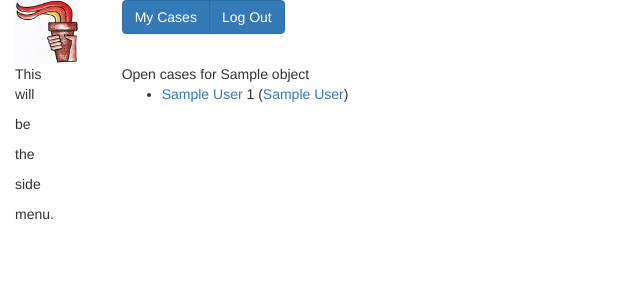
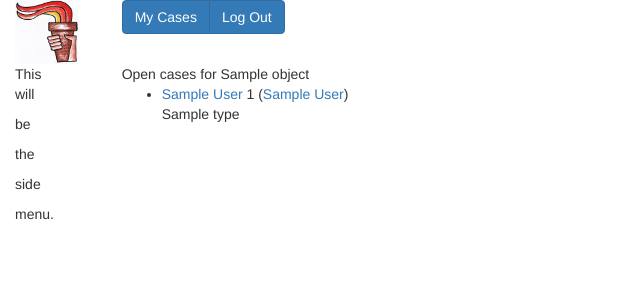
Before and after one commit to wypython/caseworkclub, a Django app: template caseworkclub/templates/caseworkclub/association_detail.html in a window 1280 px wide. Shown: the top 300 px of the page, without its empty margins (0-640 px from the left). Run offline with Django 3.2, Linux system fonts and the light colour scheme; the template is opened without the code that fills it: most values are stand-ins (such as "Sample title", 1, 10 or a date in 2020); some libraries are stand-ins or nearby versions.

Commit message:
Changed association template to add casework types to it.

```diff
--- a/caseworkclub/templates/caseworkclub/association_detail.html
+++ b/caseworkclub/templates/caseworkclub/association_detail.html
@@ -10,8 +10,14 @@ Open cases for {{object.name}}
 <ul>
 
     <li>
-        <a href="{% url 'case' case.id %}">{{case.member.full_name}}</a> {{case.member.membership_number}} (<a href="{% url 'caseworker' case.caseworker.id %}">{{case.caseworker.full_name}}</a>)</li>
+        <a href="{% url 'case' case.id %}">{{case.member.full_name}}</a> {{case.member.membership_number}}
 
+        (<a href="{% url 'caseworker' case.caseworker.id %}">{{case.caseworker.full_name}}</a>)
+        <p>
+        {%for type in case.caseworktypes.all%}
+        {{type.typename}}<p>
+        {% endfor%}
+    </li>
 
 </ul>
 
```
Also changed, not shown: db.sqlite3.
